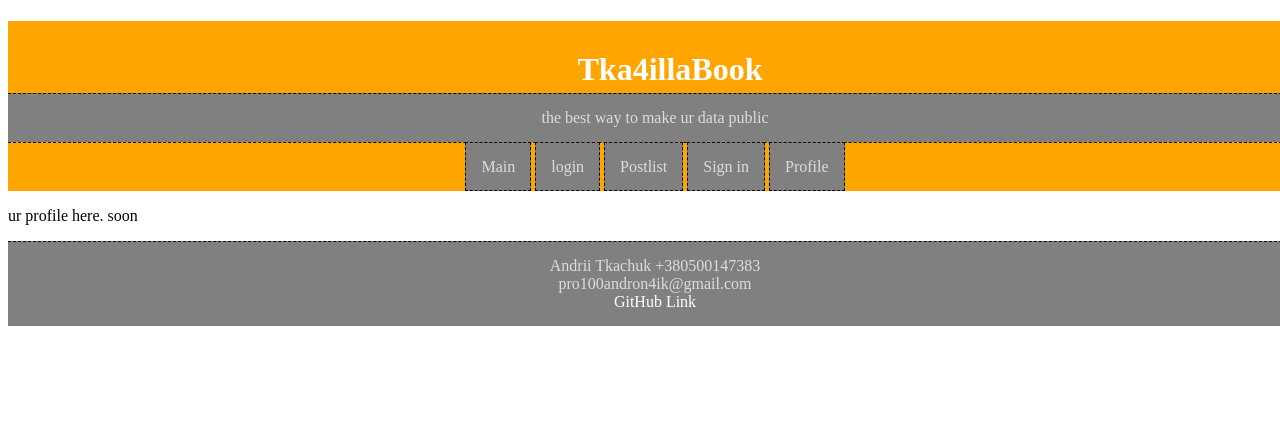
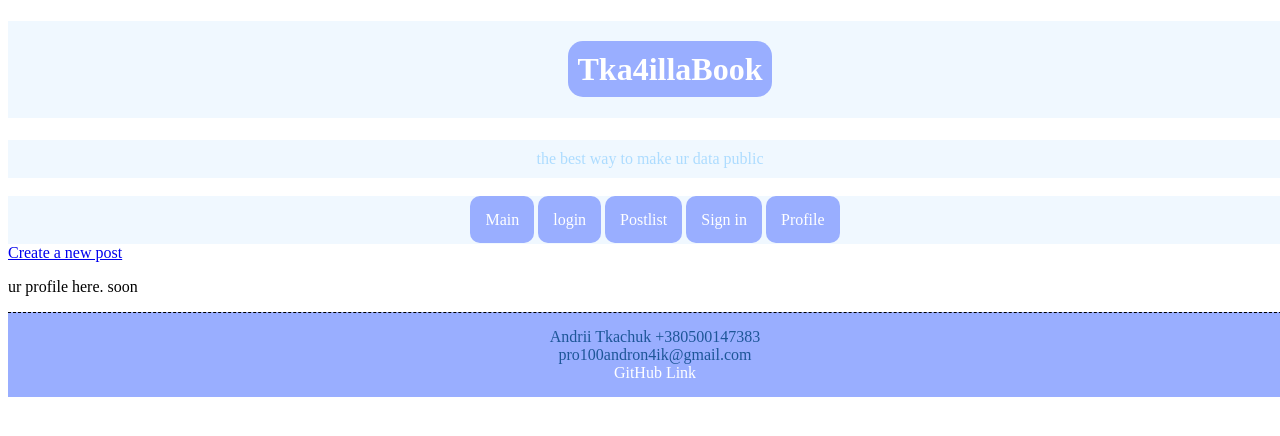
Before and after one commit to tka4illa/nix-edu-trainee, a PHP site: page /userprofile.php in a window 1280 px wide; the page is wider, and only the part inside the window is pictured. Shown: the top 436 px of that part. Run offline with PHP 8.4, Linux system fonts and the light colour scheme.

Commit message:
made a separated-parts directory now every part of page is the simple file. To prevent code rewrite simple CSS to try *** But still in process

```diff
--- /dev/null
+++ b/separeted-parts/createpostlink.html
@@ -0,0 +1,3 @@
+<div class="createPost">
+    <a class="createPostLink" href="separeted-parts/newpost.php">Create a new post</a>
+</div>
--- a/separeted-parts/head.html
+++ b/separeted-parts/head.html
@@ -3,6 +3,7 @@
 <head>
     <meta charset="UTF-8">
     <link href="style/style.css" rel="stylesheet">
+    <link href="../style/style.css" rel="stylesheet">
     <title>TB</title>
 </head>
 </html>
--- a/separeted-parts/header.html
+++ b/separeted-parts/header.html
@@ -1,7 +1,7 @@
 <!DOCTYPE html>
 <html lang="en">
 <div>
-  <h1 class="header">Tka4illaBook</h1>
+  <h1 class="header"><span class=tb>Tka4illaBook</span></h1>
   <div class="descript">the best way to make ur data public</div><br>
 </div>
 </html>
--- a/style/style.css
+++ b/style/style.css
@@ -2,43 +2,44 @@
     color: white;
     width: 100%;
     text-align: center;
-    background-color: orange;
+    background-color: aliceblue;
     position: center;
     padding: 30px;
-    margin-bottom: -25px;
 
 }
+.tb {
+    color: white;
+    background-color: #99aeff;
+    padding: 10px;
+    border-radius: 15px;
+}
 .descript {
-    border-top: 1px dashed black;
     width: 100%;
     text-align: center;
-    display: block;
-    padding: 15px;
-    color: gainsboro;
-    background-color: gray;
+    color: #addcff;
+    background-color: aliceblue;
     position: relative;
-    margin-bottom: -18px;
+    padding: 10px;
 }
 .navi {
-    background-color: orange;
+    background-color: aliceblue;
     position: relative;
     width: 100%;
     display: block;
     padding: 15px;
     text-align: center;
-    border-top: 1px dashed black;
 }
 a.menuitem {
     width: 100%;
-    background-color: gray;
+    background-color: #99aeff;
     padding: 15px;
-    border: 1px dashed black;
-    color: gainsboro;
+    color: white;
     text-decoration: none;
+    border-radius: 10px;
 }
 .foot {
-    color: gainsboro;
-    background-color: gray;
+    color: #1d5698;
+    background-color: #99aeff;
     width: 100%;
     padding: 15px;
     text-align: center;
--- a/userprofile.php
+++ b/userprofile.php
@@ -2,6 +2,7 @@
     include "separeted-parts/head.html";
     include "separeted-parts/header.html";
     include "separeted-parts/menu.html";
+    include "separeted-parts/createpostlink.html";
     ?>
 <html><p>ur profile here. soon</p></html>
 <?php
```
Also changed, not shown: other parts of style/style.css (+25 -4 lines), postlist.php (+5 -7 lines), separeted-parts/altmenu.html (added, +10 -0 lines), separeted-parts/formhandler.php (added, +26 -0 lines), separeted-parts/newpost.php (added, +10 -0 lines), separeted-parts/postform.html (added, +8 -0 lines), separeted-parts/posttofile.php (added, +18 -0 lines).
